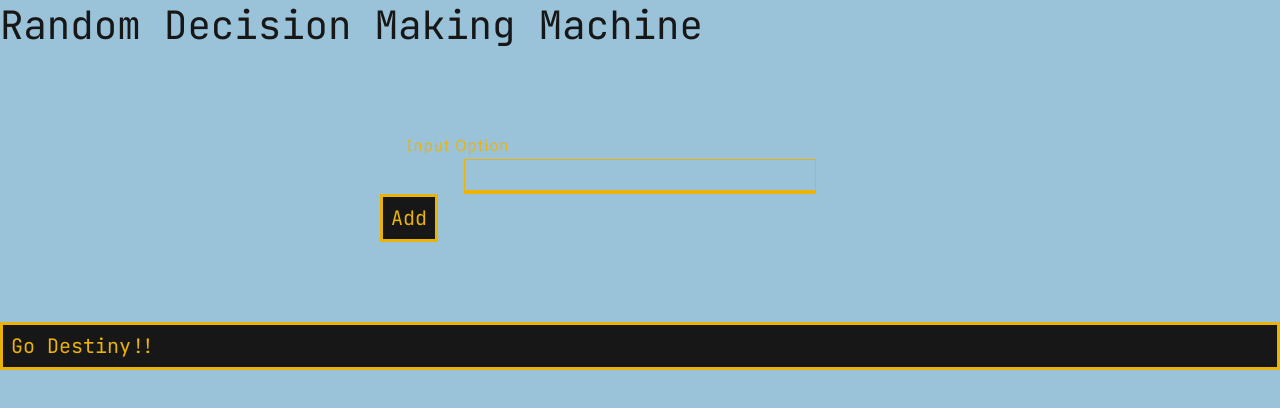
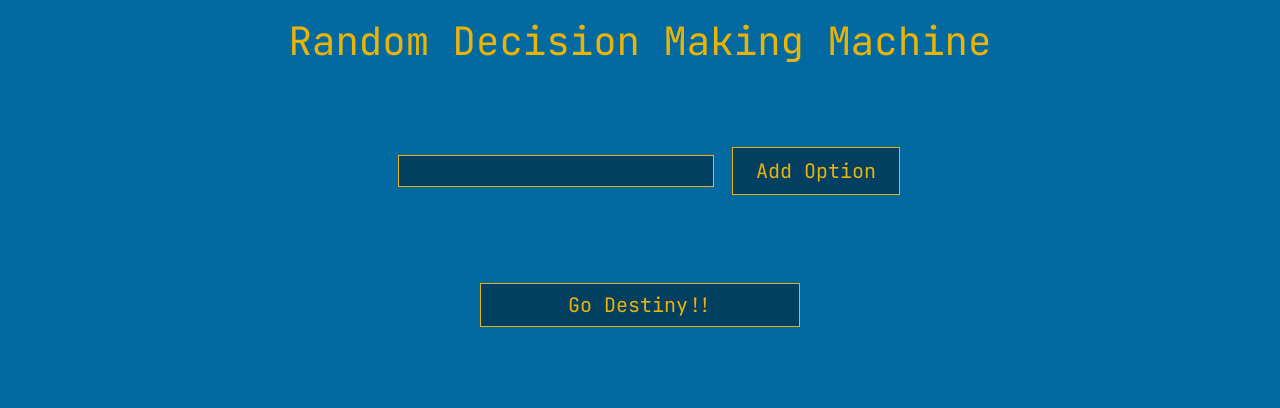
Before and after one commit to harryscodingvault/chooseForMe, a React (Create React App) app in the folder frontend/: page / in a window 1280 px wide. Shown: the top 408 px of the page. Built offline with nearby package versions, Linux system fonts and the light colour scheme.

Commit message:
Frontend: styled applied

```diff
--- a/frontend/src/components/FormInput/FormInput.style.ts
+++ b/frontend/src/components/FormInput/FormInput.style.ts
@@ -5,13 +5,15 @@ export const Wrapper = styled.div`
   justify-content: center;
   flex-direction: column;
   width: 100%;
+
   .form-label {
-    width: 90%;
     margin: auto;
   }
   input {
+    height: 2rem;
     width: 22rem;
     max-width: 90%;
     margin: auto;
+    background-color: var(--primary-700);
   }
 `;
--- a/frontend/src/components/FormInput/FormInput.tsx
+++ b/frontend/src/components/FormInput/FormInput.tsx
@@ -5,7 +5,6 @@ interface FormInputInterface {
   type: string;
   name: string;
   value: string | number;
-  label: string;
   min?: number;
   errorMessage: string;
   required: boolean;
@@ -16,7 +15,6 @@ const FormInput = ({
   type,
   name,
   value,
-  label,
   errorMessage,
   handleChange,
   required,
@@ -24,9 +22,6 @@ const FormInput = ({
 }: FormInputInterface) => {
   return (
     <Wrapper>
-      <label htmlFor={name} className="form-label">
-        {label || name}
-      </label>
       <input
         type={type}
         value={value}
--- a/frontend/src/components/ListItems/ItemCard/ItemCard.style.ts
+++ b/frontend/src/components/ListItems/ItemCard/ItemCard.style.ts
@@ -1,3 +1,22 @@
 import styled from "styled-components";
 
-export const Wrapper = styled.div``;
+export const Wrapper = styled.div`
+  display: flex;
+  flex-direction: row;
+  justify-content: space-between;
+  width: 90vw;
+  max-width: 400px;
+  margin-bottom: 1rem;
+  h5 {
+    color: var(--secondary-500);
+  }
+  .delete-btn {
+    cursor: pointer;
+    h5 {
+      color: var(--red-dark);
+      :hover {
+        color: var(--red-light);
+      }
+    }
+  }
+`;
--- a/frontend/src/components/ListItems/ListItems.style.ts
+++ b/frontend/src/components/ListItems/ListItems.style.ts
@@ -1,3 +1,8 @@
 import styled from "styled-components";
 
-export const Wrapper = styled.div``;
+export const Wrapper = styled.div`
+  display: flex;
+  align-items: center;
+  justify-content: center;
+  flex-flow: column;
+`;
--- a/frontend/src/pages/Main/Main.style.ts
+++ b/frontend/src/pages/Main/Main.style.ts
@@ -1,3 +1,73 @@
 import styled from "styled-components";
+import { medium } from "../../utils/responsive";
 
-export const Wrapper = styled.div``;
+export const Wrapper = styled.div`
+  .title-h {
+    width: 100%;
+    color: var(--secondary-500);
+    text-align: center;
+    margin-top: 1rem;
+  }
+  .form {
+    display: flex;
+    flex-direction: column;
+    align-items: center;
+    justify-content: center;
+    ${medium({ flexDirection: "row" })}
+    .btn {
+      margin-top: 1rem;
+      border: 1px solid var(--secondary-500);
+      background-color: var(--primary-700);
+      max-width: 20rem;
+      width: 15rem;
+      height: 3rem;
+      ${medium({ marginTop: "0" })}
+      :hover {
+        border: 1px solid var(--primary-500);
+        background-color: var(--secondary-500);
+        h5 {
+          color: var(--primary-500);
+        }
+      }
+      :active {
+        border: 1px solid var(--primary-500);
+        background-color: var(--secondary-100);
+        h5 {
+          color: var(--primary-500);
+        }
+      }
+    }
+  }
+  .main-btn {
+    width: 20rem;
+    text-align: center;
+    margin: 0 auto;
+    margin-top: 0.5rem;
+    margin-bottom: 5rem;
+    border: 1px solid var(--secondary-500);
+    background-color: var(--primary-700);
+    :hover {
+      border: 1px solid var(--primary-500);
+      background-color: var(--secondary-500);
+      h5 {
+        color: var(--primary-500);
+      }
+    }
+    :active {
+      border: 1px solid var(--primary-500);
+      background-color: var(--secondary-100);
+      h5 {
+        color: var(--primary-500);
+      }
+    }
+  }
+  .result {
+    color: var(--secondary-500);
+    margin: 0 auto;
+    text-align: center;
+    margin-top: 1rem;
+    margin-bottom: 1rem;
+    width: 20rem;
+    border: 2px solid var(--secondary-500);
+  }
+`;
--- a/frontend/src/pages/Main/Main.tsx
+++ b/frontend/src/pages/Main/Main.tsx
@@ -64,7 +64,7 @@ const Main = () => {
 
   return (
     <Wrapper>
-      <div>
+      <div className="title-h">
         <h2>Random decision making machine</h2>
       </div>
       <div className="input-container">
@@ -72,23 +72,22 @@ const Main = () => {
           <FormInput
             name="item"
             type="text"
-            label="Input Option"
             required={true}
             errorMessage={errorMessages.itemM}
             value={values.item}
             handleChange={handleChange}
           />
           <button type="submit" className="btn btn-primary">
-            <h5>Add</h5>
+            <h5>Add Option</h5>
           </button>
         </form>
       </div>
+      {selection && <h3 className="result">{selection}</h3>}
       <ListItems list={listItems} deleteHandler={deleteHandler} />
 
-      <div className="btn" onClick={selectionHandler}>
+      <div className="btn main-btn" onClick={selectionHandler}>
         <h5>Go destiny!!</h5>
       </div>
-      {selection && <h3>{selection}</h3>}
     </Wrapper>
   );
 };
--- a/frontend/src/styles/index.css
+++ b/frontend/src/styles/index.css
@@ -7,7 +7,7 @@
 }
 
 :root {
-  --backgroundColor: var(--primary-200);
+  --backgroundColor: var(--primary-500);
   --borderRadius: 0.25rem;
   --letterSpacing: 1px;
   --transition: 0.3s ease-in-out all;
@@ -121,7 +121,7 @@ ul {
   padding: 0.375rem 0.75rem;
   background-color: var(--backgroundColor);
   border: 1px solid var(--secondary-500);
-  border-bottom: 4px solid var(--secondary-500);
+
   color: var(--secondary-500);
 }
 
--- /dev/null
+++ b/frontend/src/utils/responsive.ts
@@ -0,0 +1,25 @@
+import { css } from "styled-components";
+
+export const small = (props: any) => {
+  return css`
+    @media only screen and (min-width: 380px) {
+      ${props}
+    }
+  `;
+};
+
+export const medium = (props: any) => {
+  return css`
+    @media only screen and (min-width: 600px) {
+      ${props}
+    }
+  `;
+};
+
+export const large = (props: any) => {
+  return css`
+    @media only screen and (min-width: 800px) {
+      ${props}
+    }
+  `;
+};
```
